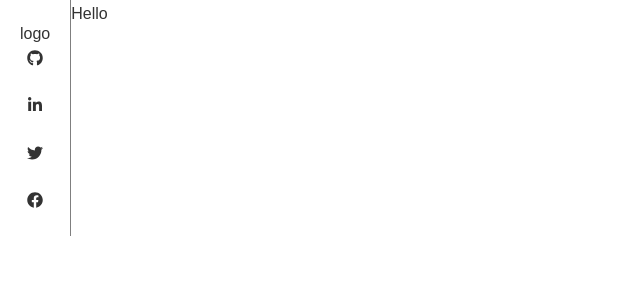
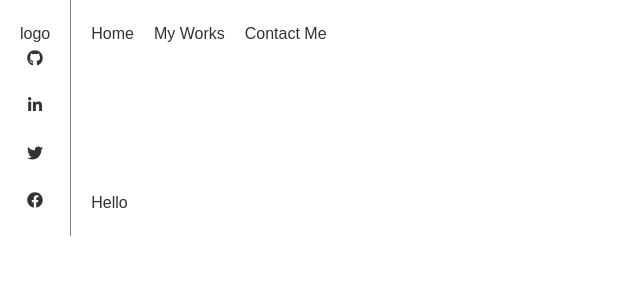
Before and after one commit to duniandewon/portofolio, a Next.js app: page / in a window 1280 px wide. Shown: the top 300 px of the page, without its empty margins (0-640 px from the left). Built offline with nearby package versions, Linux system fonts and the light colour scheme.

Commit message:
Create navigation

```diff
--- /dev/null
+++ b/components/layout/Navigation/index.tsx
@@ -0,0 +1,32 @@
+import Link from "next/link";
+
+import { Container, NavItem } from "./styles";
+
+const Navigation = () => {
+  const navs = [
+    {
+      href: "/",
+      label: "home",
+    },
+    {
+      href: "/my-works",
+      label: "my works",
+    },
+    {
+      href: "/contact-me",
+      label: "contact me",
+    },
+  ];
+
+  return (
+    <Container>
+      {navs.map((nav) => (
+        <Link href={nav.href} key={nav.label}>
+          <NavItem>{nav.label}</NavItem>
+        </Link>
+      ))}
+    </Container>
+  );
+};
+
+export default Navigation;
--- /dev/null
+++ b/components/layout/Navigation/styles/Container.ts
@@ -0,0 +1,8 @@
+import styled from "styled-components";
+
+const Container = styled.nav`
+  display: flex;
+  gap: 2rem;
+`;
+
+export default Container;
--- /dev/null
+++ b/components/layout/Navigation/styles/NavItem.ts
@@ -0,0 +1,7 @@
+import styled from "styled-components";
+
+const NavItem = styled.a`
+  text-transform: capitalize;
+`;
+
+export default NavItem;
--- /dev/null
+++ b/components/layout/Navigation/styles/index.ts
@@ -0,0 +1,2 @@
+export { default as Container } from "./Container";
+export { default as NavItem } from "./NavItem";
--- a/components/layout/Wrapper/index.tsx
+++ b/components/layout/Wrapper/index.tsx
@@ -1,4 +1,5 @@
 import Aside from "../Aside";
+import Navigation from "../Navigation";
 
 import { Container, Main } from "./styles";
 
@@ -10,7 +11,10 @@ const Wrapper = ({ children }: Props) => {
   return (
     <Container>
       <Aside />
-      <Main>{children}</Main>
+      <Main>
+        <Navigation />
+        {children}
+      </Main>
     </Container>
   );
 };
--- a/components/layout/Wrapper/styles/Main.ts
+++ b/components/layout/Wrapper/styles/Main.ts
@@ -2,6 +2,10 @@ import styled from "styled-components";
 
 const Main = styled.main`
   flex: 1;
+  display: flex;
+  flex-direction: column;
+  justify-content: space-between;
+  padding: 2rem;
 `;
 
 export default Main;
```
